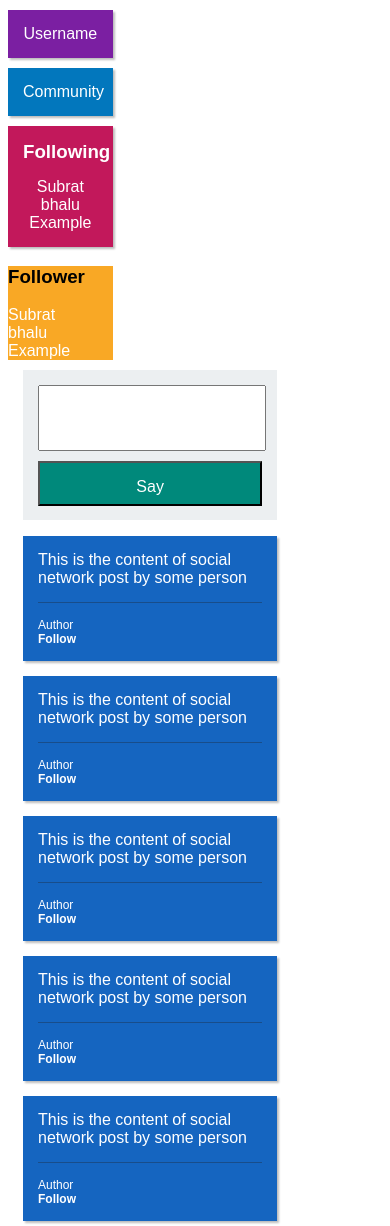
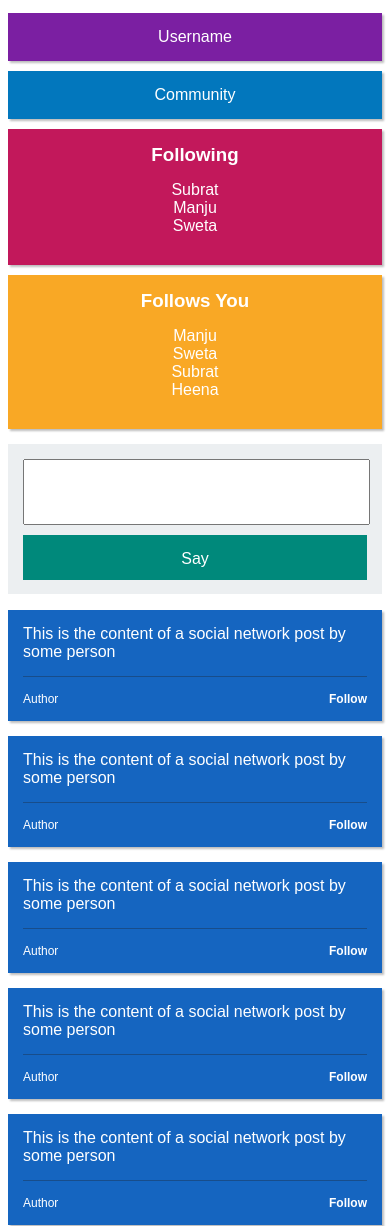
Before and after one commit to Subratptnk/Social-Media-App, a plain HTML site: page index.html in a window 390 px wide. Shown: the top 1226 px of the page. Drawn offline with Linux system fonts and the light colour scheme.

Commit message:
UPDATE RESPONSIVE CSS

```diff
--- a/index.html
+++ b/index.html
@@ -1,37 +1,30 @@
-<!DOCTYPE html>
-<html lang="en">
+<!DOCTYPE HTML>
+<html>
   <head>
-    <meta charset="UTF-8">
-    <meta name="viewport" content="width=device-width, initial-scale=1.0">
-    <meta http-equiv="X-UA-Compatible" content="ie=edge">
-    <title>My Social App</title>
-    <!--Here if are doing the css stuffs in our html
-    plus we are finding new ways how to do css
-    we name a class special and we are manipulating this by using .before its class name as .special -->
-
-    <!--Link tag is used to add the external css file into the present html-->
-    <link rel="stylesheet" type="text/css" href="style.css">
+    <meta charset="utf-8" />
+    <title>Social WebApp</title>
+    <link rel="stylesheet" type="text/css" href="style.css" />
   </head>
   <body>
     <div id="wrapper">
         <div id="profile-area">
-            <div id="side-profile" class="side-box "><a>Username</a></div>
+          <div id="side-profile" class="side-box"><a>Username</a></div>
           <div id="side-all" class="side-box"><a>Community</a></div>
           <div id="side-youlike" class="side-box">
             <h3>Following</h3>
-                <div>
-                    <div> <a class="filter-user">Subrat </a></div>       <!--This is all usernames that follows you-->
-                    <div> <a class="filter-user">bhalu </a></div>
-                    <div> <a class="filter-user">Example </a></div>
+            <div class="boxcontent">        <!--This is for scrolling up and down if list contain something bigger-->
+              <div><a class="filter-user">Subrat</a></div>
+              <div><a class="filter-user">Manju</a></div>
+              <div><a class="filter-user">Sweta</a></div>
             </div>
           </div>
-            <div id="side-likeyou">
-                    <h3>Follower</h3>
-                    <div>
-                            <div> <a class="filter-user">Subrat </a></div>       <!--This is all usernames that follows you-->
-                            <div> <a class="filter-user">bhalu </a></div>
-                            <div> <a class="filter-user">Example </a></div>
-                    </div>
+          <div id="side-likeyou" class="side-box">
+            <h3>Follows You</h3>
+            <div class="boxcontent">
+              <div><a class="filter-user">Manju</a></div>
+              <div><a class="filter-user">Sweta</a></div>
+              <div><a class="filter-user">Subrat</a></div>
+              <div><a class="filter-user">Heena</a></div>
             </div>
           </div>
         </div>
@@ -42,27 +35,27 @@
           </form>
           <ul class="post-list">
             <li class="post">
-                <div>This is the content of social network post by some person</div>
-                <div>Author <a class="filter-user">Follow</a></div>
+              <div>This is the content of a social network post by some person</div>
+              <div>Author <a>Follow</a></div>
             </li>
             <li class="post">
-                    <div>This is the content of social network post by some person</div>
-                    <div>Author <a class="filter-user">Follow</a></div>
+              <div>This is the content of a social network post by some person</div>
+              <div>Author <a>Follow</a></div>
             </li>
             <li class="post">
-                    <div>This is the content of social network post by some person</div>
-                    <div>Author <a class="filter-user">Follow</a></div>
+              <div>This is the content of a social network post by some person</div>
+              <div>Author <a>Follow</a></div>
             </li>
             <li class="post">
-                        <div>This is the content of social network post by some person</div>
-                        <div>Author <a class="filter-user">Follow</a></div>
+              <div>This is the content of a social network post by some person</div>
+              <div>Author <a>Follow</a></div>
             </li>
             <li class="post">
-                            <div>This is the content of social network post by some person</div>
-                            <div>Author <a class="filter-user">Follow</a></div>
+              <div>This is the content of a social network post by some person</div>
+              <div>Author <a>Follow</a></div>
             </li>
-
           </ul>
+        </div>
     </div>
   </body>
 </html>
--- a/style.css
+++ b/style.css
@@ -155,7 +155,6 @@ if you selecting by id then use # before the id name
     box-sizing: border-box;
 }
 */
-
 body {
     font-family: Arial;
   }
@@ -200,6 +199,7 @@ body {
     margin: 15px 0px;
     padding: 15px;
     box-shadow: 2px 2px 2px #bdbdbd;
+    list-style: none;
   }
 
   .post div:first-child {
@@ -215,14 +215,14 @@ body {
   .post div:nth-child(2) a {
     font-weight: bold;
     display: block;
+    float: right;
   }
-
 
   #post-form {
     text-align: center;
     height: 100px;
     background-color: #eceff1;
-     padding: 15px;
+    padding: 15px;
     padding-bottom: 35px;
   }
 
@@ -245,11 +245,11 @@ body {
     margin-top: 10px;
     margin-bottom: 10px;
     transition: all 0.2s;
+    border: 0px;
   }
 
   #post-form button:hover {
     background-color: #00695C;
-
   }
 
 
@@ -269,6 +269,7 @@ body {
 
   #profile-area {
     width: 28%;
+    float: left;
   }
 
   #feed-area {
@@ -276,4 +277,47 @@ body {
     padding-top: 10px;
     padding-left: 15px;
     box-sizing: border-box;
+    float: left;
   }
+
+  @media (max-width: 650px) {
+    #profile-area, #feed-area {
+      width: 100%;
+      max-width: 100%;
+      padding-left: 0px;
+    }
+
+    .side-box {
+      width: 50%;
+      float: left;
+      box-sizing: border-box;
+      margin: 5px 0px;
+    }
+
+    .side-box:nth-child(even) {
+      margin-left: 3%;
+      width: 47%;
+    }
+
+    .boxcontent {
+      height: 100px;
+      margin-bottom: 15px;
+      overflow-y: auto;
+    }
+
+  }
+
+
+  @media (max-width: 480px) {
+      .side-box {
+          width: 100%;
+      }
+      .side-box:nth-child(even) {
+        margin-left: 0%;
+        width: 100%;
+      }
+
+      .boxcontent{
+          height: auto;
+      }
+  }
```
Lines whose indentation alone changed are shown as unchanged.
